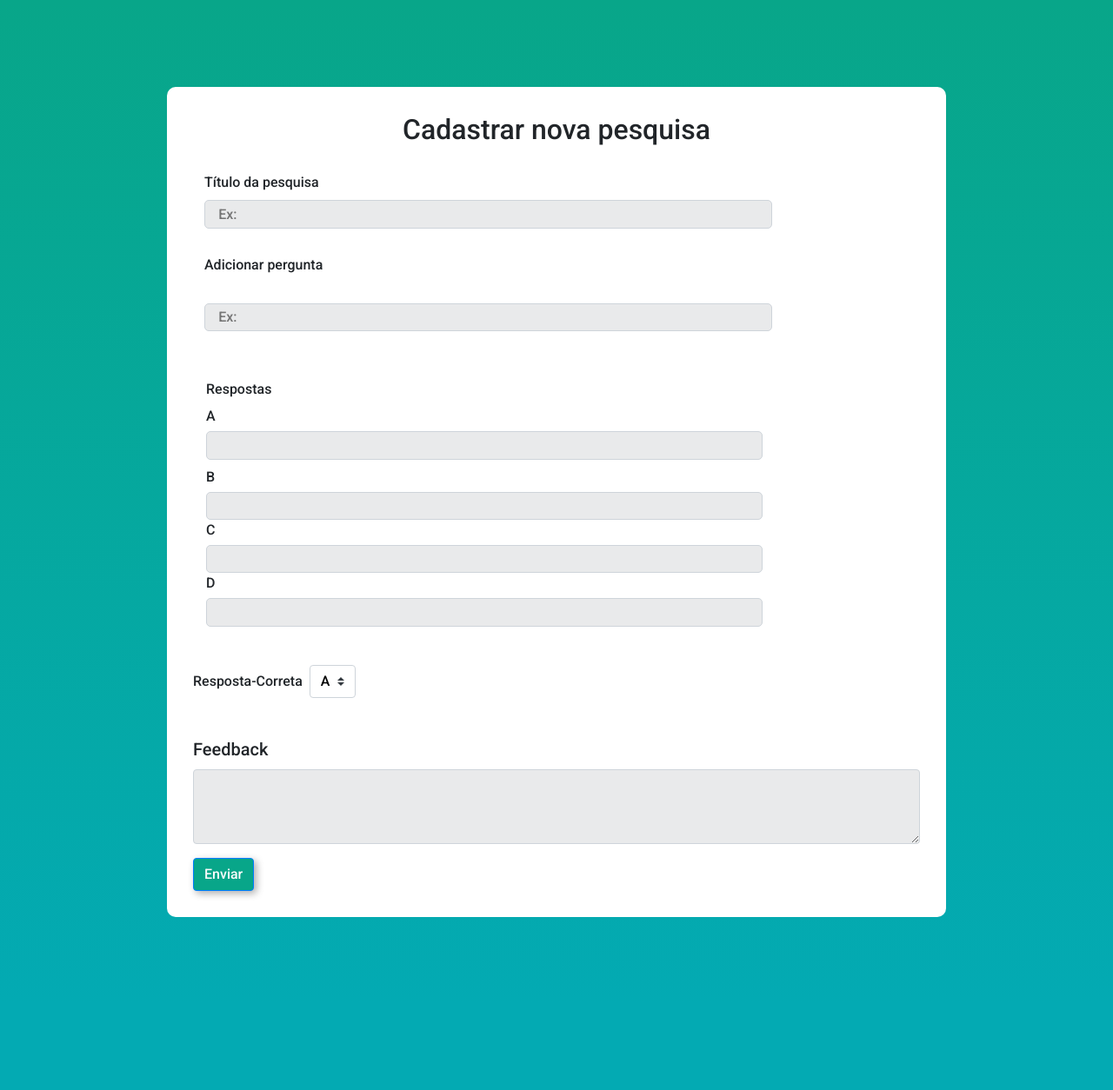
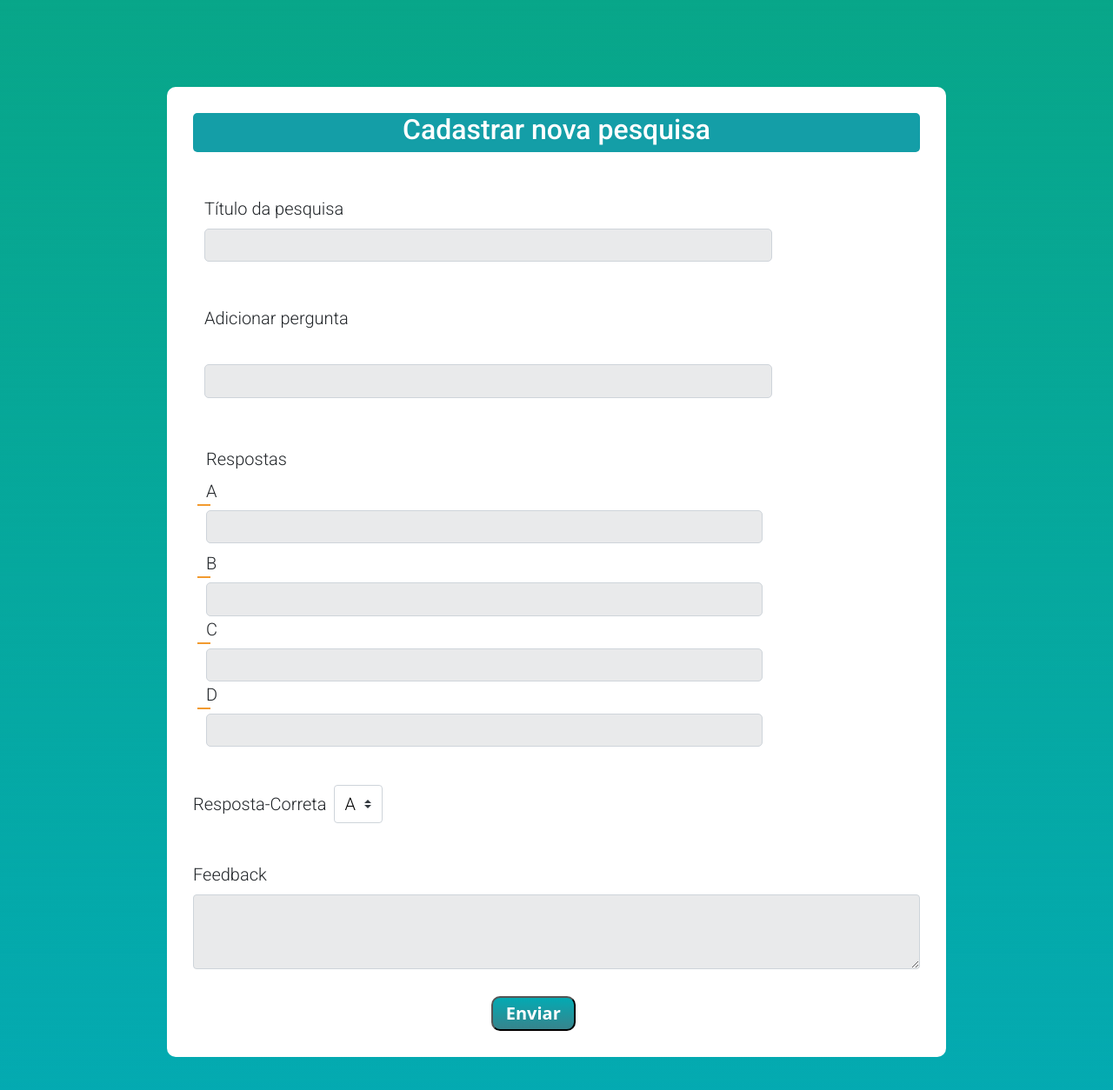
Before and after one commit to Ana204/-Search_site, a React (Create React App) app in the folder frontend/: page /register in a window 1280 px wide. Shown: the top 1254 px of the page at 87% size. Before the commit the page ends 1155 px from the top, so only its background shows below. Built offline with nearby package versions, Linux system fonts and the light colour scheme.

Commit message:
finished the registration page

```diff
--- a/frontend/src/Layouts/register/register.css
+++ b/frontend/src/Layouts/register/register.css
@@ -12,7 +12,37 @@ linear-gradient(0deg, #03AAB3, #03AAB3);
     border-radius: 10px;
     padding: 30px;
 }
+
 .container h2{
+    color: white;
+    -webkit-animation:change-color 4s ease 0s infinite normal;
+    -moz-animation:change-color 4s ease 0s infinite normal;
+    -ms-animation:change-color 4s ease 0s infinite normal;
+    animation:change-color 4s ease 0s infinite normal;
     text-align: center;
+    height: 45px;
+    border-radius: 5px;
+}
+@-webkit-keyframes change-color {
+    0%{ background-color: #08A689; }
+    100%{ background-color:#F29A2E; }
+    }
 
+    @keyframes change-color {
+    0%{ background-color: #37848C; }
+    100%{ background-color:#03AAB3; }
+    }
+.btn--enviar{
+    background:    #03aab3;
+    background:    linear-gradient(#03aab3, #37848c);
+    border-radius: 10px;
+    padding:       8px 15px;
+    color:         #ffffff;
+    display:       inline-block;
+    font:          normal bold 25px/1 "Noto Sans", sans-serif;
+    text-align:    center;
+    font-size: 20px;
+    margin-right: 10px;
+    margin-left: 41%;
+    margin-top: 15px;
 }
--- a/frontend/src/Layouts/register/register.js
+++ b/frontend/src/Layouts/register/register.js
@@ -11,7 +11,7 @@ const Register =()=>{
             <div>
                <FormQuestion/>
             </div>
-            <div className="btn btn-primary">Enviar</div>
+            <button className="btn--enviar">Enviar</button>
          </div>
       </div>
     )
--- a/frontend/src/components/FormQuestion/index.jsx
+++ b/frontend/src/components/FormQuestion/index.jsx
@@ -16,19 +16,15 @@ function FormQuestion() {
   const [feedback, setFeedback] = useState()
 
   return (
-    <form>
-
+    <form >
         <div class="titulo--pesquisa">
           <label for="">Título da pesquisa </label>
-           <input type="text" className="titulo" id="" placeholder="Ex:" onChange={e => setTitulo(e.target.value)} />
+           <input type="text" className="titulo" id="" placeholder="" onChange={e => setTitulo(e.target.value)} />
          </div>
-
-
       <div class="adicionar--pergunta">
         <label for="">Adicionar pergunta</label> <br/>
-        <input type="text" className="titulo" id="" placeholder="Ex:" onChange={e => setQuesta(e.target.value)} />
+        <input type="text" className="titulo" id="" placeholder="" onChange={e => setQuesta(e.target.value)} />
       </div>
-
       <fieldset class="form-group">
         <div class="respostas">
           <legend class="col-form-label col-sm-2 pt-0"> Respostas  </legend>
@@ -36,24 +32,28 @@ function FormQuestion() {
             <div class="valores">
             <label class="" for="gridRadios1">
                 A
+                <div className="line-under-title"></div>
                 <input className="resposta--a" type="text" onChange={e => setA(e.target.value)} />
               </label>
             </div>
             <div class="valores">
             <label class="form-check-label" for="gridRadios2">
                 B
+                <div className="line-under-title"></div>
                <input className="resposta--b" type="text" onChange={e => setB(e.target.value)} />
               </label>
             </div>
             <div class="valores">
             <label class="form-check-label" for="gridRadios3">
                 C
+                <div className="line-under-title"></div>
                 <input className="resposta--c" type="text" onChange={e => setC(e.target.value)} />
               </label>
             </div>
             <div class="valores">
               <label class="form-check-label" for="gridRadios4">
                 D
+                <div className="line-under-title"></div>
                 <input className="resposta--d" type="text" onChange={e => setD(e.target.value)} />
               </label>
             </div>
@@ -71,7 +71,6 @@ function FormQuestion() {
         </select>
       </form>
       </div>
-
       <div class="form-group">
         <label className="feedback" for="exampleFormControlTextarea1">Feedback</label>
         <textarea class=" area--texto" id="exampleFormControlTextarea1" rows="3" onChange={e => setFeedback(e.target.value)}></textarea>
--- a/frontend/src/components/FormQuestion/styles.css
+++ b/frontend/src/components/FormQuestion/styles.css
@@ -1,7 +1,10 @@
+@import url('https://fonts.googleapis.com/css2?family=Open+Sans&family=Roboto+Slab&display=swap');
 .titulo--pesquisa, .adicionar--pergunta{
+    font-weight: 100;
+    font-size: 20px;
     display: flex;
     flex-direction: column;
-    margin-top: 30px;
+    margin-top: 50px;
     margin-bottom: 15px;
     width: 51vw;
     margin-left: 13px;
@@ -9,6 +12,7 @@
 
 }
 .titulo{
+    font-weight: 100;
     padding: .200rem .95rem;
     border-radius: 5px;
     border: 1px solid #ced4da;
@@ -18,13 +22,16 @@
     border: 1px solid #F29A2E;
 }
 .respostas{
+    font-weight: 100;
     margin-top: 40px;
+    font-size: 20px;
 }
 
 .resposta--a,
 .resposta--b,
 .resposta--c,
 .resposta--d{
+    font-weight: 100;
     background-color: #4950571e;
     position: relative;
     display: block;
@@ -42,10 +49,13 @@
     border: 1px solid #F29A2E;
 }
 .respota--correta{
+    font-weight: 100;
    margin-top: 40px;
    margin-bottom: 40px;
+   font-size: 20px;
 }
 .selecao {
+    font-weight: 100;
     transition: background-color .15s ease-in-out,border-color .15s ease-in-out,box-shadow .15s ease-in-out;
     display: inline-block;
     height: calc(1.5em + .75rem + 2px);
@@ -76,10 +86,12 @@
     border: 1px solid #F29A2E;
 }
 .feedback{
+    font-weight: 100;
     font-size: 20px;
 }
 
 .area--texto{
+    font-weight: 100;
     display: block;
     width: 100%;
     padding: .375rem .75rem;
@@ -93,3 +105,10 @@
 .area--texto:hover{
     border: 1px solid #F29A2E;
 }
+.line-under-title{
+    height:2px;
+    width:15px;
+    background-color:#F29A2E;
+    margin-bottom: 5px;
+    margin-left: -10px;
+}
```
